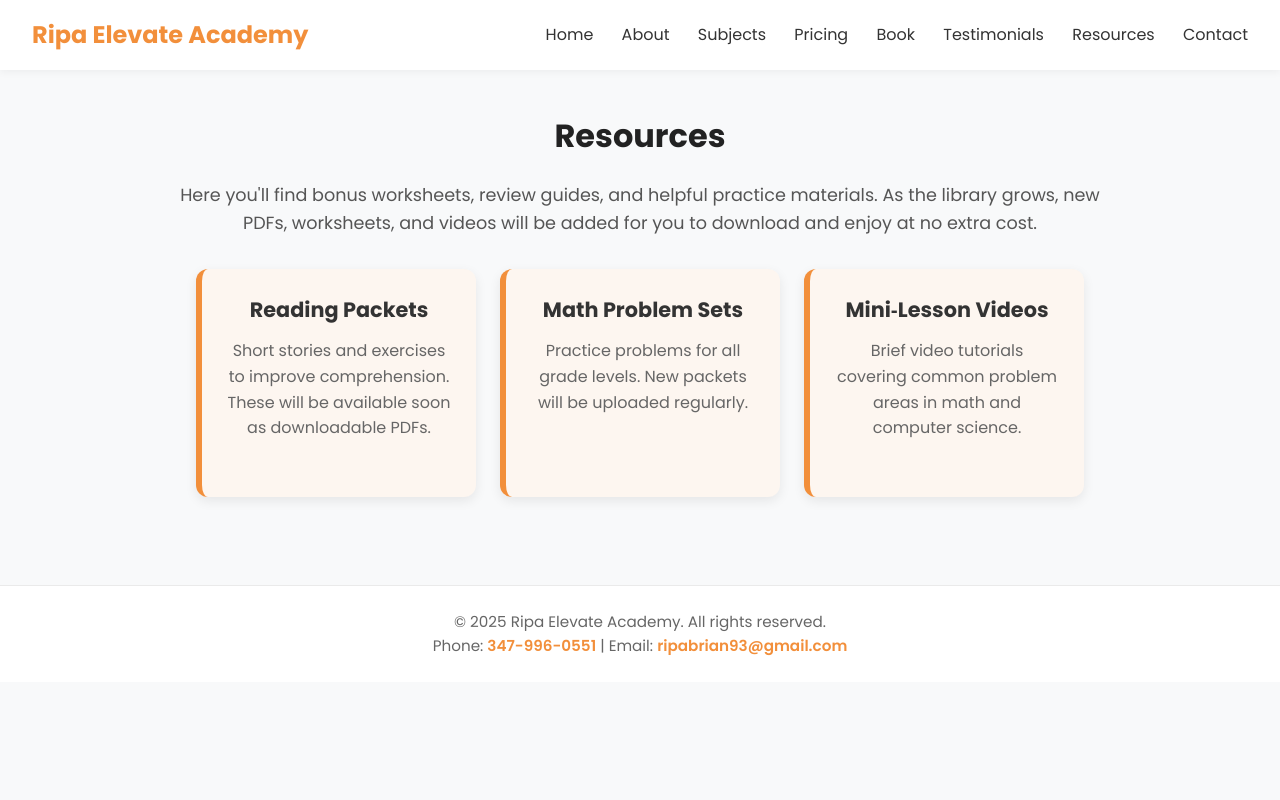
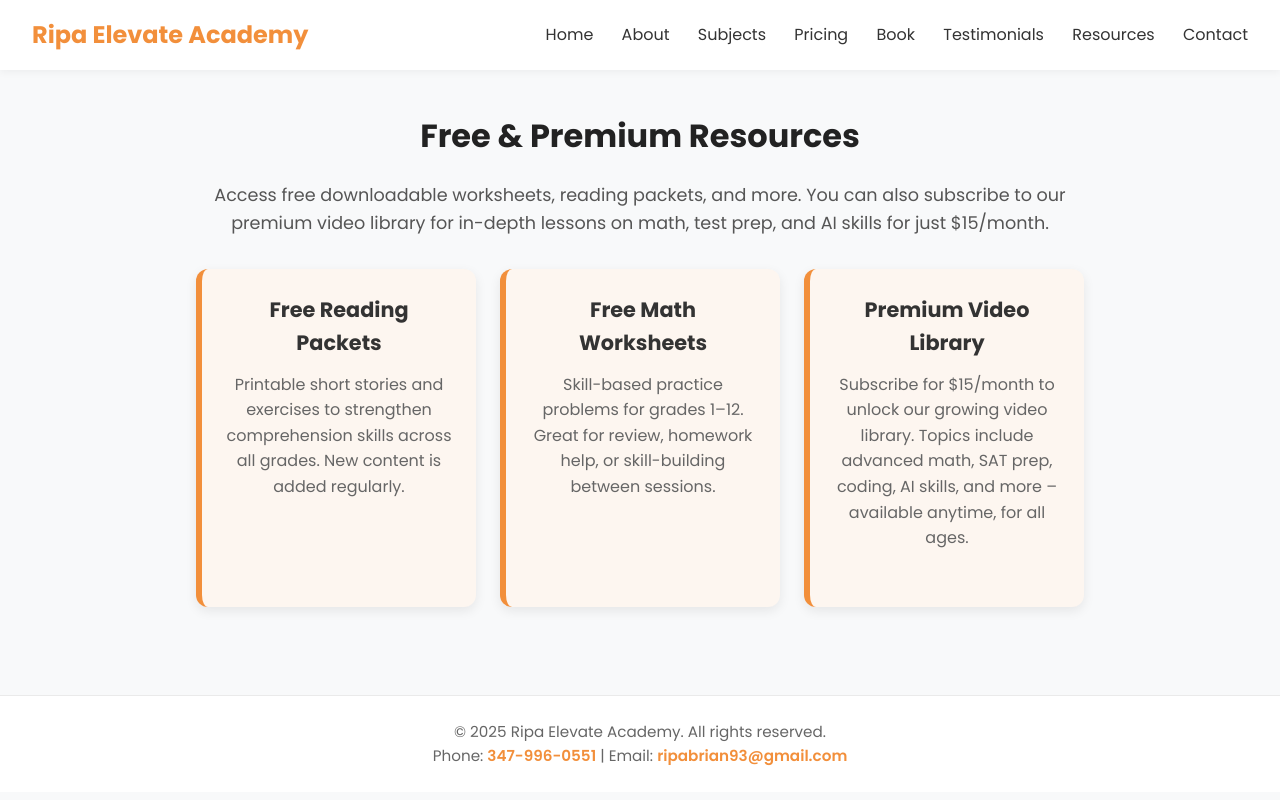
Before and after one commit to Bripa75/Ripa-Elevate-Academy, a plain HTML site: page resources.html in a window 1280 px wide. Drawn offline with Linux system fonts and the light colour scheme.

Commit message:
Update resources.html

```diff
--- a/resources.html
+++ b/resources.html
@@ -14,7 +14,7 @@
     <div class="logo"><a href="index.html">Ripa Elevate Academy</a></div>
     <nav>
       <a href="index.html">Home</a>
-      <a href="index.html">About</a>
+      <a href="about.html">About</a>
       <a href="services.html">Subjects</a>
       <a href="pricing.html">Pricing</a>
       <a href="booking.html">Book</a>
@@ -25,20 +25,21 @@
   </header>
 
   <section class="section">
-    <h2>Resources</h2>
-    <p>Here you'll find bonus worksheets, review guides, and helpful practice materials. As the library grows, new PDFs, worksheets, and videos will be added for you to download and enjoy at no extra cost.</p>
+    <h2>Free & Premium Resources</h2>
+    <p>Access free downloadable worksheets, reading packets, and more. You can also subscribe to our premium video library for in-depth lessons on math, test prep, and AI skills for just $15/month.</p>
+
     <div class="cards colorful">
       <div class="card">
-        <h3>Reading Packets</h3>
-        <p>Short stories and exercises to improve comprehension. These will be available soon as downloadable PDFs.</p>
+        <h3>Free Reading Packets</h3>
+        <p>Printable short stories and exercises to strengthen comprehension skills across all grades. New content is added regularly.</p>
       </div>
       <div class="card">
-        <h3>Math Problem Sets</h3>
-        <p>Practice problems for all grade levels. New packets will be uploaded regularly.</p>
+        <h3>Free Math Worksheets</h3>
+        <p>Skill-based practice problems for grades 1–12. Great for review, homework help, or skill-building between sessions.</p>
       </div>
       <div class="card">
-        <h3>Mini‑Lesson Videos</h3>
-        <p>Brief video tutorials covering common problem areas in math and computer science.</p>
+        <h3>Premium Video Library</h3>
+        <p>Subscribe for $15/month to unlock our growing video library. Topics include advanced math, SAT prep, coding, AI skills, and more – available anytime, for all ages.</p>
       </div>
     </div>
   </section>
```
